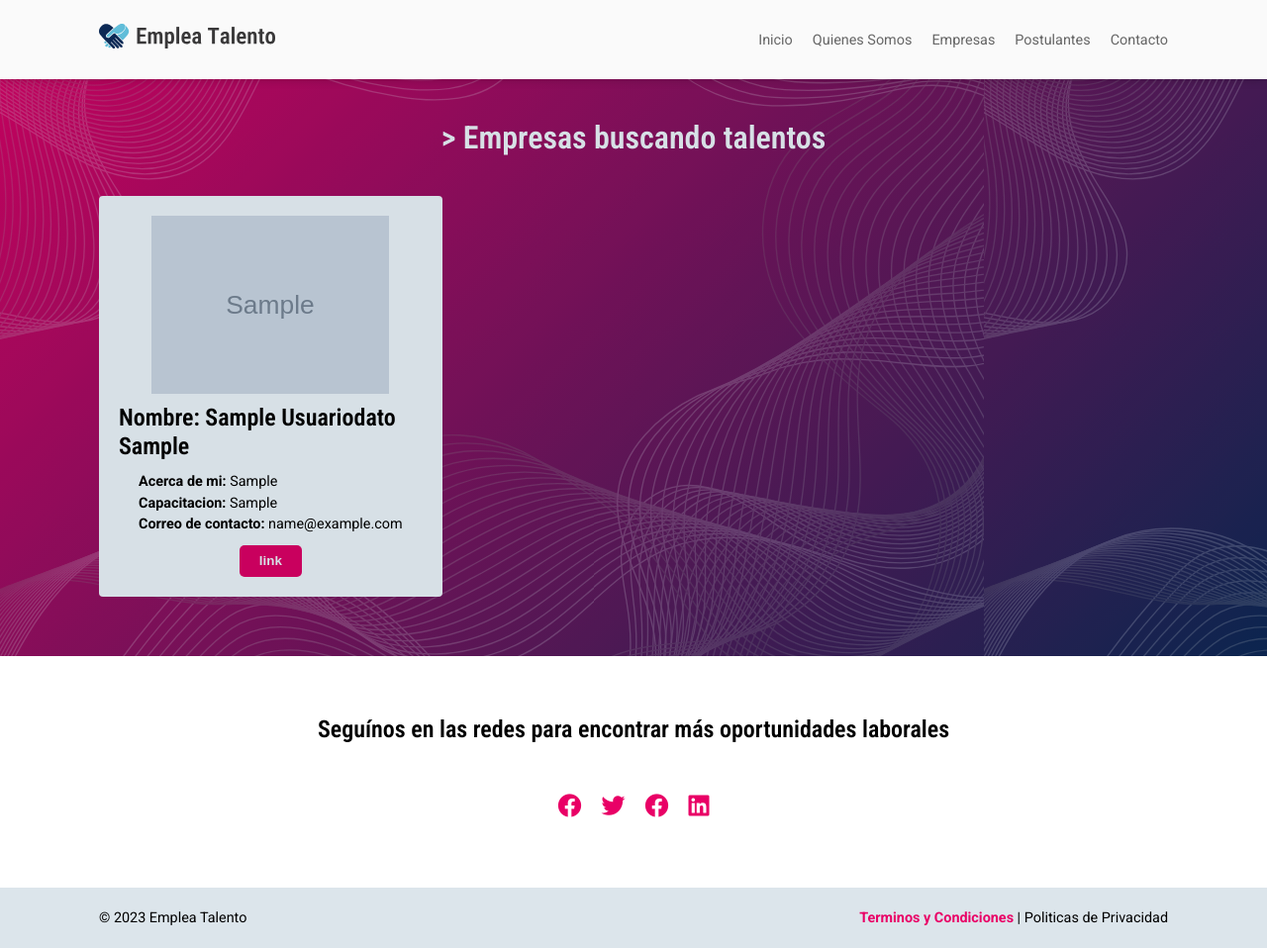
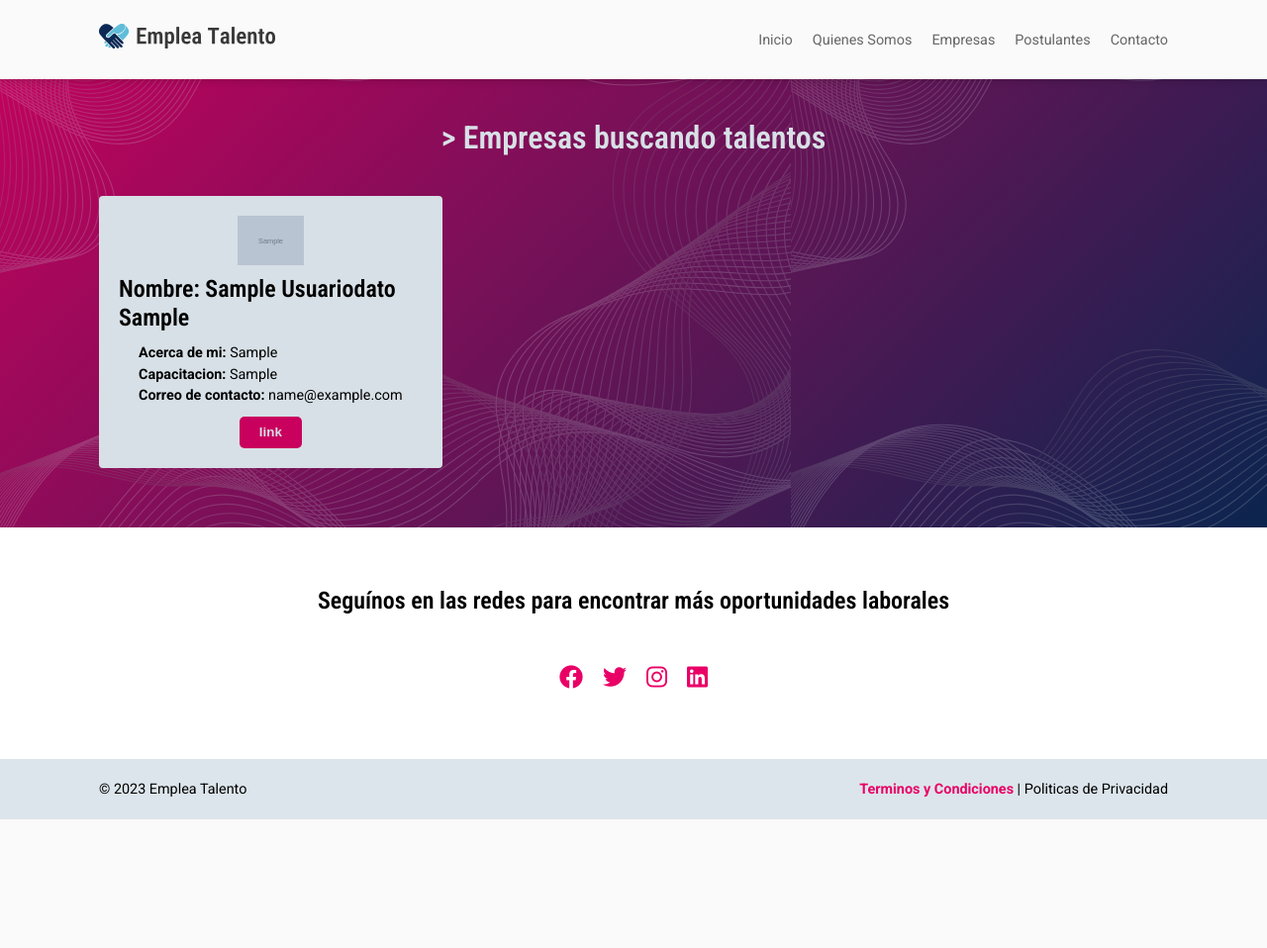
Before and after one commit to cnoz/deploy, a Django app: page /postularse in a window 1280 px wide. Shown: the whole page at 99% size. After the commit the page ends 828 px from the top, so only its background shows below. Run offline with Django 4.2, Linux system fonts and the light colour scheme; tables that the repository leaves empty hold one stand-in row (values such as "Sample post"); grey boxes marked "Sample" are stand-in pictures.

Commit message:
correccion imagen footer

```diff
--- a/projecto/projecto/usuario/static/usuario/css/estilo.css
+++ b/projecto/projecto/usuario/static/usuario/css/estilo.css
@@ -578,7 +578,7 @@ footer h3 {
   color:#fafafa;
 }
 .empresa img, .postulante img {
-  max-height:180px;
+  max-height:50px !important;
 }
 .empresa img, .empresa ol, .empresa h2,
 .postulante img, .postulante ol, .postulante h2 {
--- a/projecto/projecto/usuario/templates/usuario/index.html
+++ b/projecto/projecto/usuario/templates/usuario/index.html
@@ -218,7 +218,7 @@
             <ul>
               <li><a href="#"><i class="fa-brands fa-facebook"></i></a></li>
               <li><a href="#"><i class="fa-brands fa-twitter"></i></a></li>
-              <li><a href="#"><i class="fa-brands fa-facebook"></i></a></li>
+              <li><a href="#"><i class="fa-brands fa-instagram"></i></a></li>
               <li><a href="#"><i class="fa-brands fa-linkedin"></i></a></li>
             </ul>
           </div>
```
